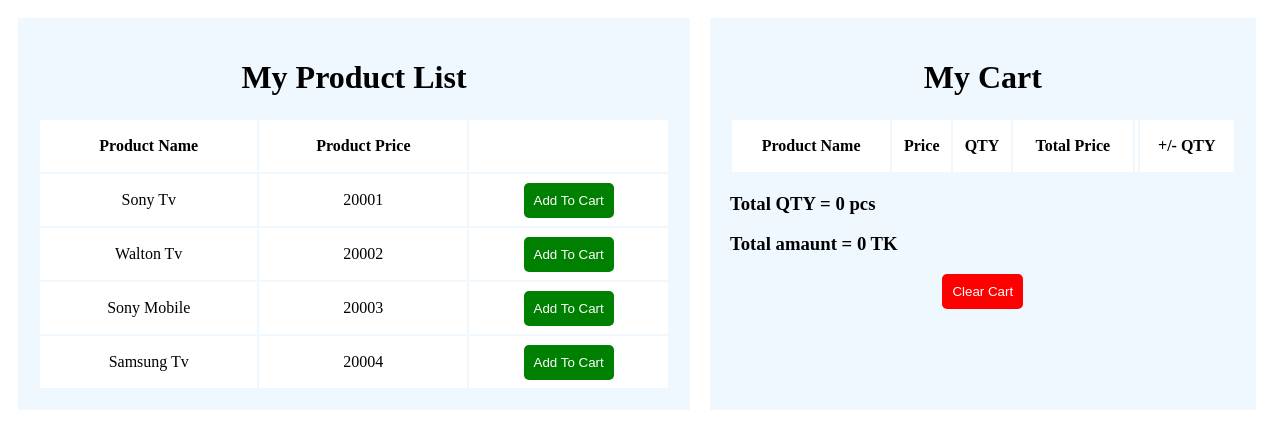
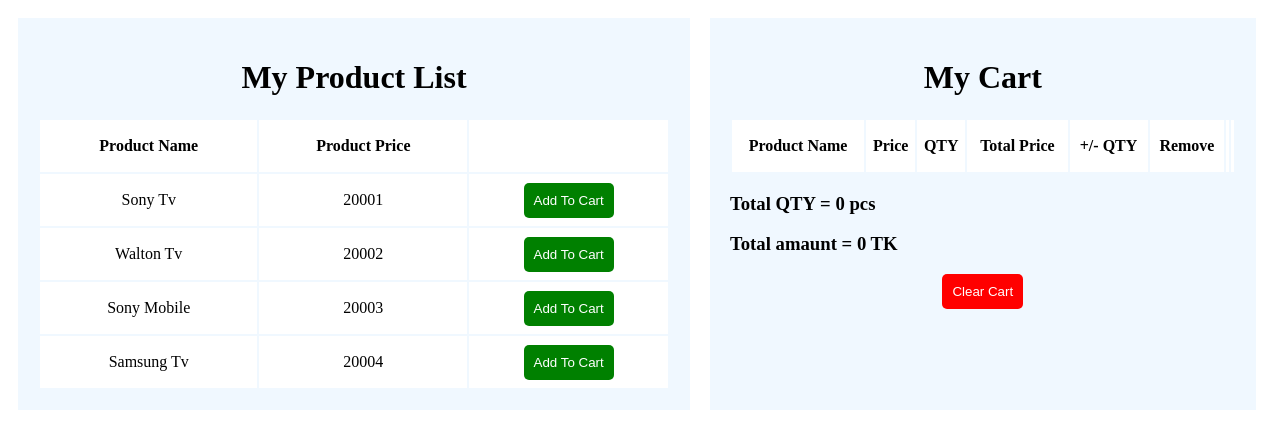
Before and after one commit to mahbub4003/shopping-cart-as-04-prisma, a plain HTML site: page index.html in a window 1280 px wide. Drawn offline with Linux system fonts and the light colour scheme.

```diff
--- a/index.html
+++ b/index.html
@@ -27,8 +27,12 @@
             <th>Price</th>
             <th>QTY</th>
             <th>Total Price</th>
+
+            <th>+/- QTY</th>
+
+            <th>Remove</th>
             <th></th>
-            <th>+/- QTY</th>
+            <th></th>
           </tr>
         </table>
         <table style="width: 100%" id="cartTable"></table>
--- a/style.css
+++ b/style.css
@@ -56,7 +56,7 @@ tr {
   font-size: large;
 }
 
-@media screen and (max-width: 900px) {
+@media screen and (max-width: 1128px) {
   .container {
     display: block;
     width: 100%; /* The width is 100%, when the viewport is 800px or smaller */
```
